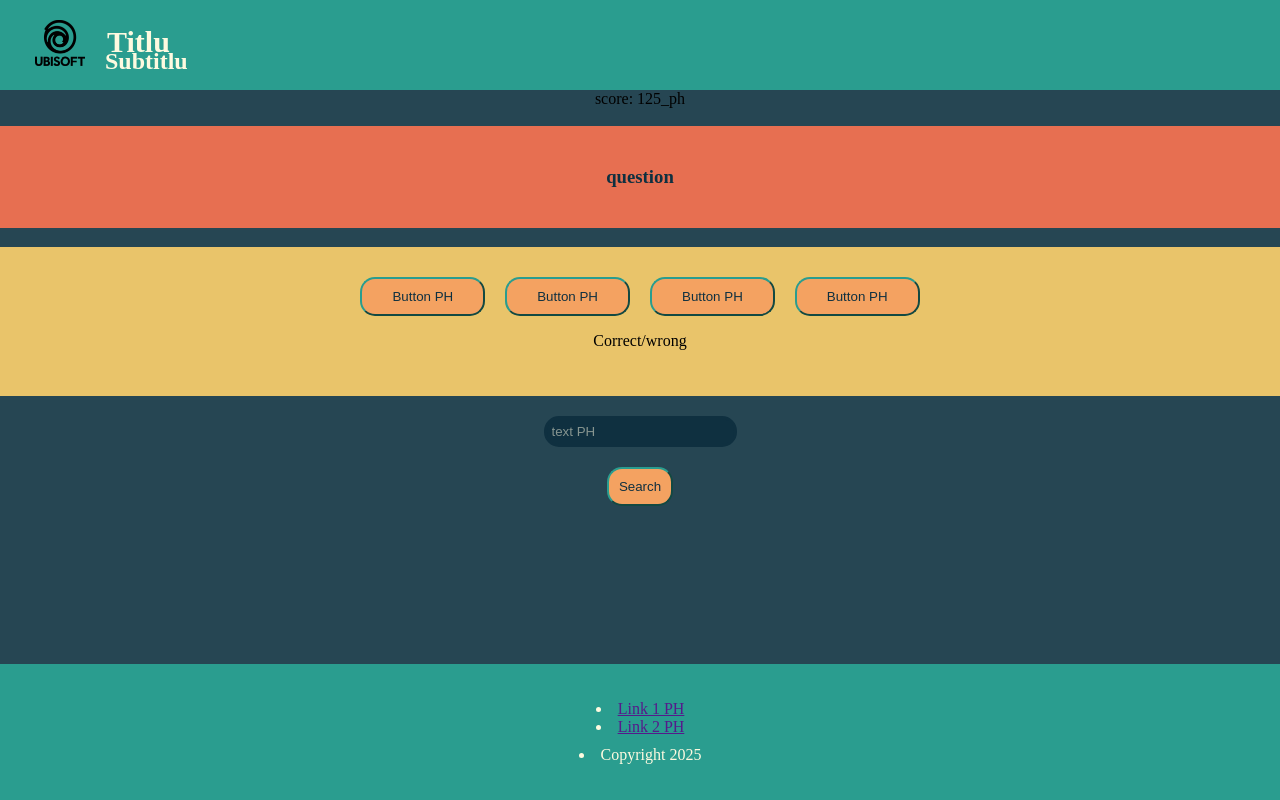
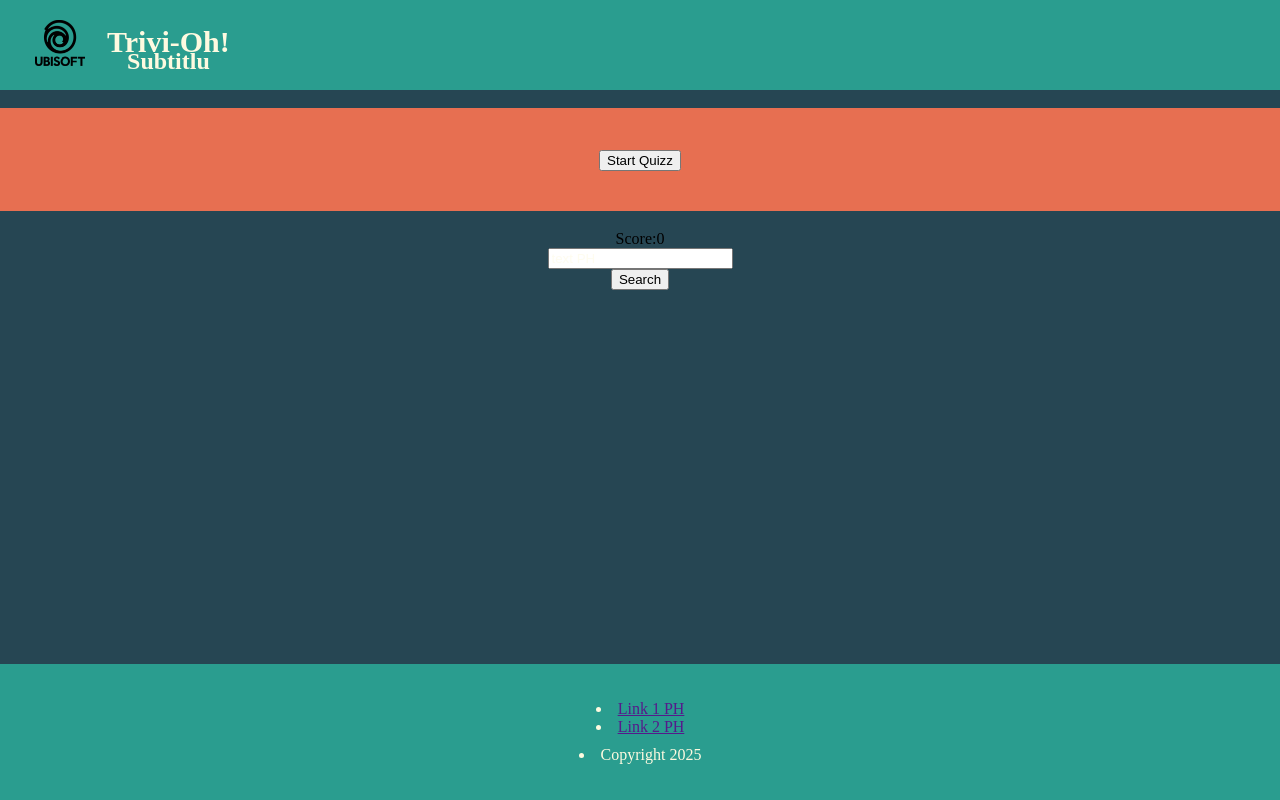
Before and after one commit to DenisCiaus123/Proiect, a React (Vite) app in the folder my-project/: page / in a window 1280 px wide. Built offline with nearby package versions, Linux system fonts and the light colour scheme.

Commit message:
Created methods to display questions and answers for the first retrieved entry. updated the logic for displaying elements depending on entry type.

```diff
--- a/my-project/src/App.jsx
+++ b/my-project/src/App.jsx
@@ -7,7 +7,7 @@ import './global.css';
 export const App = () => {
   return (
     <div>
-      <Header title="Titlu" subtitle="Subtitlu" logo={logo} />
+      <Header title="Trivi-Oh!" subtitle="Subtitlu" logo={logo} />
       <Body />
       <Footer />
     </div>
--- a/my-project/src/components/Body.jsx
+++ b/my-project/src/components/Body.jsx
@@ -1,29 +1,120 @@
-import styles from './bodyStyle.module.css';
+import { useEffect, useState } from "react";
+import axios from "axios";
+import styles from "./bodyStyle.module.css";
 
 export const Body = () => {
+    const [loading, setLoading] = useState(false);
+    const [fetchedEntries, setFetchedEntries] = useState([]);
+    const [entry, setEntry] = useState(null);
+    const [currentQuestionIndex, setCurrentQuestionIndex] = useState(0);
+    const [score, setScore] = useState(0);
+    const [answers, setAnswers] = useState([]);
+
+    function decodeHtml(htmlCode) {
+        const txt = document.createElement("textarea");
+        txt.innerHTML = htmlCode;
+        return txt.value;
+    };
+
+    const addPoints = (type, difficulty) => {
+        let points = 0;
+
+        if (type === "multiple") {
+            points += 2;
+        }
+        else {
+            points += 0;
+        }
+
+        if (difficulty === "easy") {
+            points += 1;
+        }
+        else if (difficulty === "medium") {
+            points += 2;
+        }
+        else {
+            points += 3;
+        }
+
+        return points;
+    }
+
+    const checkAnswer = (e, entry) => {
+        const answerText = e.target.textContent;
+        if (entry.correct_answer === answerText) {
+            setScore(prevScore => prevScore + addPoints(entry.type, entry.difficulty));
+        }
+        else setScore(1000000);
+    };
+
+    const fetchData = async () => {
+        if (loading) return;
+        setLoading(true);
+        try {
+            const response = await axios.get("https://opentdb.com/api.php?amount=50");
+            setFetchedEntries(response.data.results);
+            console.log("Fetched trivia data:", response.data.results);
+            setEntry(response.data.results[0]);
+        }
+        catch (error) {
+            console.error("Error fetching data:", error);
+        }
+        finally {
+            setLoading(false);
+        }
+    };
+
+    function shuffle(array) {
+        let currentIndex = array.length;
+
+        while (currentIndex != 0) {
+            let randomIndex = Math.floor(Math.random() * currentIndex);
+            currentIndex--;
+            [array[currentIndex], array[randomIndex]] = [
+                array[randomIndex], array[currentIndex]];
+        }
+        return array;
+    }
+
+    useEffect(() => {
+        if (entry) {
+            setAnswers(shuffle([...entry.incorrect_answers, entry.correct_answer]));
+            console.log("Answers:", answers);
+        }
+    }, [entry]);
+
     return (
         <div className={styles.main_content}>
             <div>
-                <div className={styles.score_container}>
-                    <span> score: </span>
-                    <span> 125_ph</span>
-                </div>
-                <div>
-                    <h3 className={styles.question}>question</h3>
-                </div>
-                <div className={styles.container_answers}>
-                    {/* button grid */}
-                    <button className={styles.button_answer}>Button PH</button>
-                    <button className={styles.button_answer}>Button PH</button>
-                    <button className={styles.button_answer}>Button PH</button>
-                    <button className={styles.button_answer}>Button PH</button>
-                    <p> Correct/wrong</p>
-                {/* 2 new classes placeholder rasp corect-gresit div*/}
-                </div>
-                <input type="text" placeholder="text PH" className={styles.body_input}></input>
-                <div>
-                    <button className={styles.button_search}>Search</button>
-                </div>
+                <h3 className={styles.question}>{entry ? decodeHtml(entry.question) : (<><button className={styles["button-start"]} onClick={fetchData}>Start Quizz</button></>)}</h3>
+            </div>
+            {entry ? (<>
+                {entry.type === "multiple" ?
+                    (<>
+                        <div className={styles.container_multi_answer}>
+                            <button className={styles["button-answer"]} onClick={(e) => checkAnswer(e, entry)}>{answers[0]}</button>
+                            <button className={styles["button-answer"]} onClick={(e) => checkAnswer(e, entry)}>{answers[1]}</button>
+                            <button className={styles["button-answer"]} onClick={(e) => checkAnswer(e, entry)}>{answers[2]}</button>
+                            <button className={styles["button-answer"]} onClick={(e) => checkAnswer(e, entry)}>{answers[3]}</button>
+                        </div>
+                    </>) :
+                    (<>
+                        <div className={styles.container_bool_answer}>
+                            <button className={styles["button-answer"]} onClick={(e) => checkAnswer(e, entry)}>{answers[0]}</button>
+                            <button className={styles["button-answer"]} onClick={(e) => checkAnswer(e, entry)}>{answers[1]}</button>
+                        </div>
+                    </>)
+                }</>) :
+                (<></>)}
+
+            <div className={styles.score}>
+                <span>Score:</span>
+                <span>{score}</span>
+            </div>
+
+            <input type="text" placeholder="text PH" className={styles["body-input"]} />
+            <div>
+                <button className={styles["button-search"]}>Search</button>
             </div>
         </div>
     );
```
